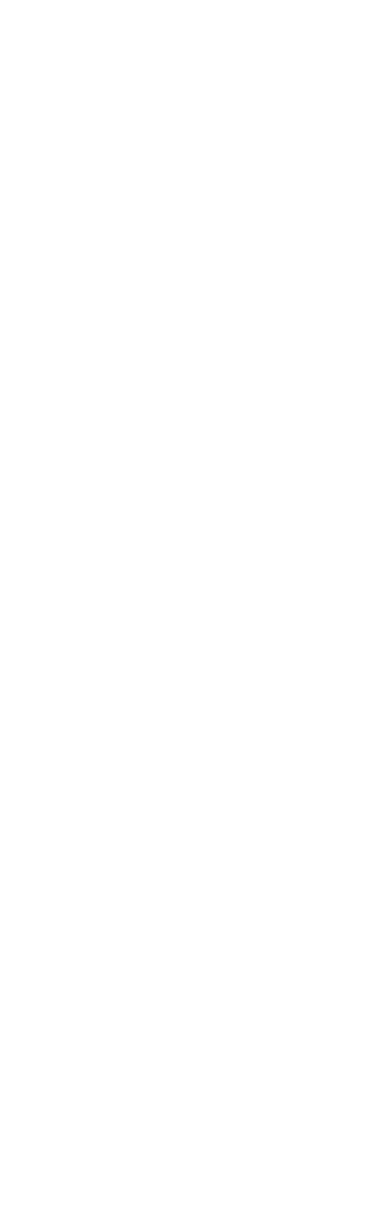
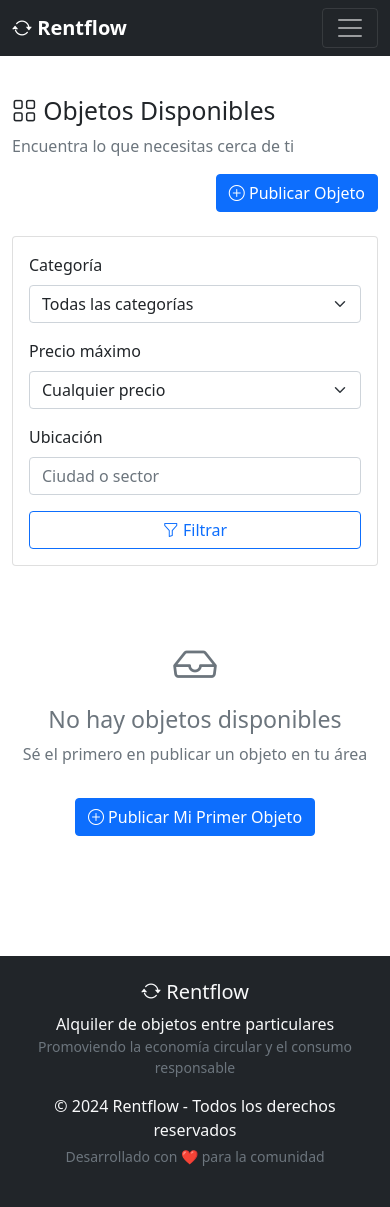
Before and after one commit to naiferrosado/proyecto-flask, a Flask app: page /objetos/ in a window 390 px wide. Before the commit the page is empty. Before the commit the page ends 844 px from the top, so only its background shows below. Run offline with Flask 3, Linux system fonts and the light colour scheme; some libraries are stand-ins or nearby versions.

Commit message:
Actulizar listar objetos

```diff
--- a/templates/objetos/listar.html
+++ b/templates/objetos/listar.html
@@ -1,9 +1,128 @@
-<!DOCTYPE html>
-<html lang="en">
-  <head>
-    <meta charset="UTF-8" />
-    <meta name="viewport" content="width=device-width, initial-scale=1.0" />
-    <title>Document</title>
-  </head>
-  <body></body>
-</html>
+{% extends "base.html" %} {% block title %}Explorar Objetos - Rentflow{%
+endblock %} {% block content %}
+<div class="container py-4">
+  <!-- Header y Filtros -->
+  <div class="row mb-4">
+    <div class="col-md-8">
+      <h1 class="h2"><i class="bi bi-grid"></i> Objetos Disponibles</h1>
+      <p class="text-muted">Encuentra lo que necesitas cerca de ti</p>
+    </div>
+    <div class="col-md-4 text-end">
+      <a href="{{ url_for('objetos.crear_objeto') }}" class="btn btn-primary">
+        <i class="bi bi-plus-circle"></i> Publicar Objeto
+      </a>
+    </div>
+  </div>
+
+  <!-- Filtros -->
+  <div class="card mb-4">
+    <div class="card-body">
+      <div class="row g-3">
+        <div class="col-md-4">
+          <label class="form-label">Categoría</label>
+          <select class="form-select">
+            <option selected>Todas las categorías</option>
+            {% for categoria in categorias %}
+            <option value="{{ categoria.id_categoria }}">
+              {{ categoria.nombre }}
+            </option>
+            {% endfor %}
+          </select>
+        </div>
+        <div class="col-md-3">
+          <label class="form-label">Precio máximo</label>
+          <select class="form-select">
+            <option selected>Cualquier precio</option>
+            <option value="500">RD$ 500</option>
+            <option value="1000">RD$ 1,000</option>
+            <option value="2000">RD$ 2,000</option>
+          </select>
+        </div>
+        <div class="col-md-3">
+          <label class="form-label">Ubicación</label>
+          <input
+            type="text"
+            class="form-control"
+            placeholder="Ciudad o sector"
+          />
+        </div>
+        <div class="col-md-2 d-flex align-items-end">
+          <button class="btn btn-outline-primary w-100">
+            <i class="bi bi-funnel"></i> Filtrar
+          </button>
+        </div>
+      </div>
+    </div>
+  </div>
+
+  <!-- Grid de Objetos -->
+  {% if objetos %}
+  <div class="row">
+    {% for objeto in objetos %}
+    <div class="col-lg-3 col-md-4 col-sm-6 mb-4">
+      <div class="card object-card h-100">
+        <img
+          src="{{ objeto.imagen or '/static/images/default-object.jpg' }}"
+          class="card-img-top"
+          alt="{{ objeto.nombre }}"
+          style="height: 200px; object-fit: cover"
+        />
+        <div class="card-body d-flex flex-column">
+          <div class="mb-2">
+            <span
+              class="badge bg-{{ 'success' if objeto.estado == 'Disponible' else 'warning' }} mb-2"
+            >
+              {{ objeto.estado }}
+            </span>
+          </div>
+          <h5 class="card-title">{{ objeto.nombre }}</h5>
+          <p class="card-text text-muted small flex-grow-1">
+            {{ objeto.descripcion[:80] }}{% if objeto.descripcion|length > 80
+            %}...{% endif %}
+          </p>
+          <div class="mt-auto">
+            <div class="d-flex justify-content-between align-items-center mb-2">
+              <span class="h5 text-primary mb-0"
+                >RD$ {{ "%.2f"|format(objeto.precio) }}</span
+              >
+              <small class="text-muted">/día</small>
+            </div>
+            <div class="d-flex justify-content-between align-items-center">
+              <small class="text-muted">
+                <i class="bi bi-geo-alt"></i> {{
+                objeto.usuario.direccion.split(',')[0] }}
+              </small>
+              <small class="text-muted">
+                <i class="bi bi-person"></i> {{ objeto.usuario.nombre }}
+              </small>
+            </div>
+          </div>
+        </div>
+        <div class="card-footer bg-white border-0 pt-0">
+          <a
+            href="{{ url_for('objetos.detalle_objeto', id=objeto.id_objeto) }}"
+            class="btn btn-primary w-100"
+          >
+            <i class="bi bi-eye"></i> Ver Detalles
+          </a>
+        </div>
+      </div>
+    </div>
+    {% endfor %}
+  </div>
+  {% else %}
+  <!-- Estado vacío -->
+  <div class="text-center py-5">
+    <i class="bi bi-inbox display-1 text-muted"></i>
+    <h3 class="text-muted mt-3">No hay objetos disponibles</h3>
+    <p class="text-muted">Sé el primero en publicar un objeto en tu área</p>
+    <a
+      href="{{ url_for('objetos.crear_objeto') }}"
+      class="btn btn-primary mt-3"
+    >
+      <i class="bi bi-plus-circle"></i> Publicar Mi Primer Objeto
+    </a>
+  </div>
+  {% endif %}
+</div>
+{% endblock %}
```
